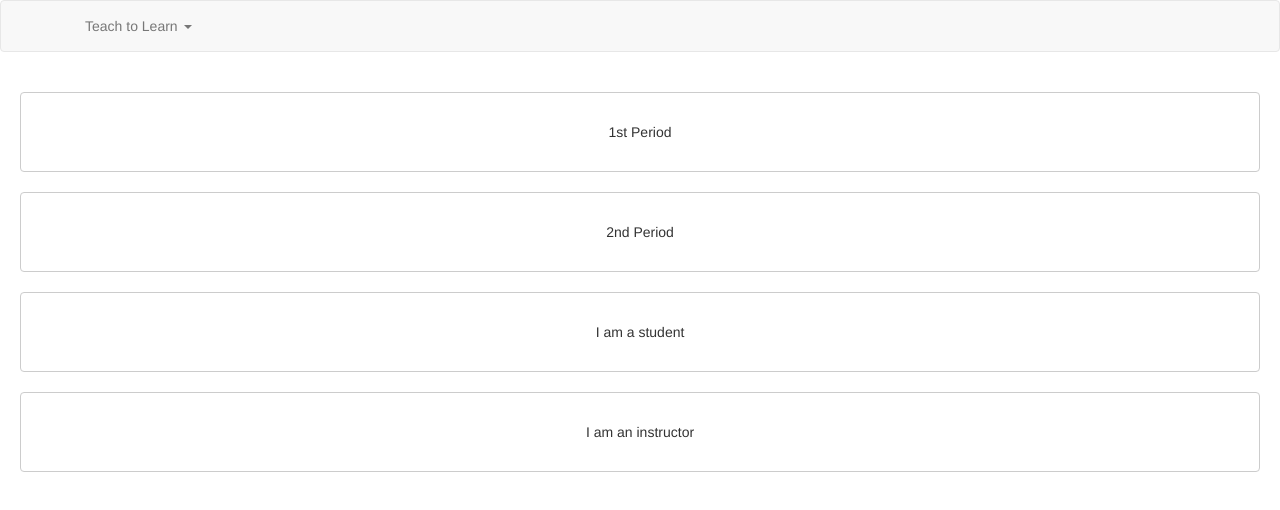
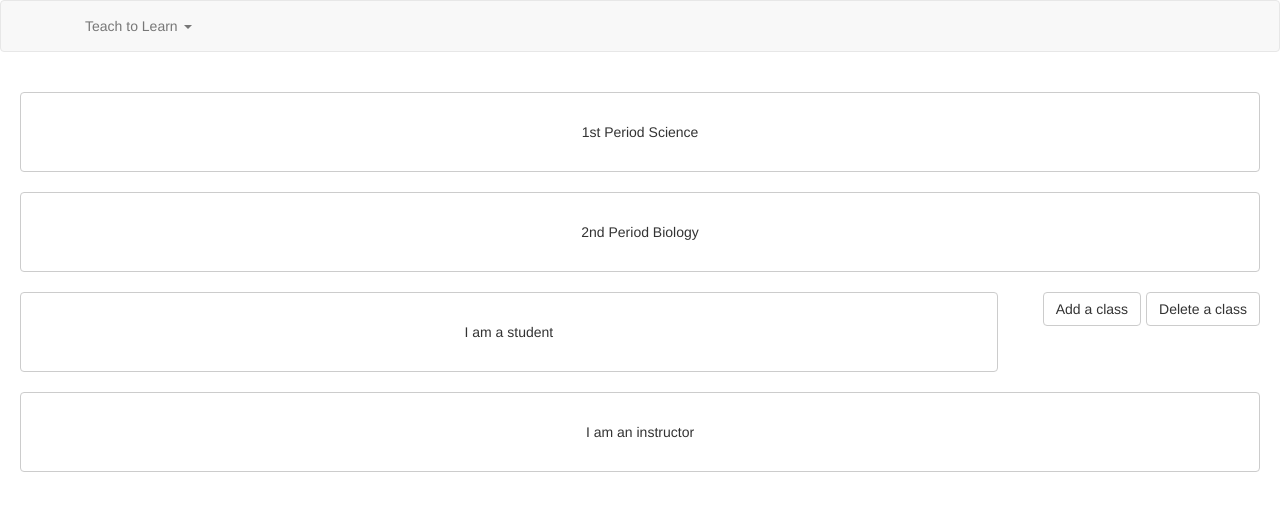
Before and after one commit to mattmelvin1/teach-to-learn, a React (Create React App) app: page /classes in a window 1280 px wide. Shown: the top 510 px of the page. Built offline with nearby package versions, Linux system fonts and the light colour scheme.

Commit message:
fixing changing the flowand adding buttons for managing quizzes

```diff
--- a/src/App.js
+++ b/src/App.js
@@ -6,7 +6,7 @@ import TeachToLiveNavbar from "./Components/TeachToLiveNavbar";
 
 
 import './App.css';
-import "./Styles/ReusableButton.css";
+import "./Styles/Button.css";
 
 
 
--- a/src/Components/Class.js
+++ /dev/null
@@ -1,54 +0,0 @@
-import React from "react";
-import { Button } from "react-bootstrap";
-import "../Styles/ReusableButton.css";
-
-
-export default class Class extends React.Component {
-
-    constructor(props) {
-        super(props);
-
-    }
-
-    handleStudentSubmit = event => {
-        event.preventDefault();
-        this
-            .props
-            .history
-            .push('/students')
-
-    }
-    handleQuizSubmit = event => {
-        event.preventDefault();
-        this
-            .props
-            .history
-            .push('/quizzes')
-
-    }
-    render() {
-        return (
-
-            <div >
-                <div className="ReusableButton">
-                    <Button
-                        variant="primary"
-                        size="lg"
-                        block
-                        onClick={this.handleStudentSubmit}>
-                        Manage students
-                    </Button>
-                </div>
-                <div className="ReusableButton">
-                    <Button
-                        variant="primary"
-                        size="lg"
-                        block
-                        onClick={this.handleQuizSubmit}>
-                        Manage quizzes
-                    </Button>
-                </div>
-            </div>
-        )
-    }
-}
--- a/src/Components/Classes.js
+++ b/src/Components/Classes.js
@@ -1,6 +1,7 @@
 import React from "react";
-import { Button } from "react-bootstrap";
-import "../Styles/ReusableButton.css";
+import { Button, ButtonToolbar } from "react-bootstrap";
+import "../Styles/Button.css";
+
 
 export default class Classes extends React.Component {
     constructor(props) {
@@ -12,15 +13,34 @@ export default class Classes extends React.Component {
         };
     }
 
-    handleSubmit = event => {
+    _handleSubmit = event => {
         console.log("handle submit");
         event.preventDefault();
         this
             .props
             .history
-            .push('/class')
+            .push('/class-administration')
 
     }
+
+    _handleAddClass = event => {
+        event.preventDefault();
+        this
+            .props
+            .history
+            .push('/classes')
+
+    }
+
+    _handleDeleteClass = event => {
+        event.preventDefault();
+        this
+            .props
+            .history
+            .push('/classes')
+
+    }
+
     render() {
         return (
 
@@ -30,8 +50,8 @@ export default class Classes extends React.Component {
                         variant="primary"
                         size="lg"
                         block
-                        onClick={this.handleSubmit}>
-                        1st Period
+                        onClick={this._handleSubmit}>
+                        1st Period Science
                     </Button>
 
                 </div>
@@ -40,9 +60,29 @@ export default class Classes extends React.Component {
                         variant="primary"
                         size="lg"
                         block
-                        onClick={this.handleSubmit}>
-                        2nd Period
+                        onClick={this._handleSubmit}>
+                        2nd Period Biology
                     </Button>
+                </div>
+                <div>
+                <ButtonToolbar className="AdditionalOptionButton">
+                            <Button
+                                variant="primary"
+                                size="lg"
+                                onClick={this
+                                    ._handleAddClass
+                                    .bind(this)}
+                                type="button">Add a class
+                            </Button>
+                            <Button
+                                variant="primary"
+                                size="lg"
+                                onClick={this
+                                    ._handleDeleteClass
+                                    .bind(this)}
+                                type="button">Delete a class
+                            </Button>
+                </ButtonToolbar>
                 </div>
             </div>
 
--- a/src/Components/Quizzes.js
+++ b/src/Components/Quizzes.js
@@ -1,5 +1,6 @@
 import React from "react";
-import { Button } from "react-bootstrap";
+import { Button, ButtonToolbar } from "react-bootstrap";
+import "../Styles/Button.css";
 
 export default class Quizzes extends React.Component {
 
@@ -26,6 +27,24 @@ export default class Quizzes extends React.Component {
             .push('/quiz')
 
     }
+
+
+    _handleCreateQuiz = event => {
+        event.preventDefault();
+        this
+            .props
+            .history
+            .push('/quizzes')
+
+    }
+    _handleDeleteQuiz = event => {
+        event.preventDefault();
+        this
+            .props
+            .history
+            .push('/quizzes')
+
+    }
     render() {
         return (
             <div>
@@ -47,6 +66,25 @@ export default class Quizzes extends React.Component {
                         Quiz 2
                     </Button>
                 </div>
+
+                <ButtonToolbar className="AdditionalOptionButton">
+                            <Button
+                                variant="primary"
+                                size="lg"
+                                onClick={this
+                                    ._handleCreateQuiz
+                                    .bind(this)}
+                                type="button">Create a quiz
+                            </Button>
+                            <Button
+                                variant="primary"
+                                size="lg"
+                                onClick={this
+                                    ._handleDeleteQuiz
+                                    .bind(this)}
+                                type="button">Delete a quiz
+                            </Button>
+                </ButtonToolbar>
             </div>
 
         )
--- a/src/Routes.js
+++ b/src/Routes.js
@@ -1,9 +1,9 @@
 import React from "react";
-import {Route, Switch} from "react-router-dom";
+import { Route, Switch } from "react-router-dom";
 
 import Home from "./Components/Home";
 import Quiz from "./Components/Quiz";
-import Class from "./Components/Class";
+import ClassAdmin from "./Components/ClassAdmin";
 import Classes from "./Components/Classes";
 import Quizzes from "./Components/Quizzes";
 import NotFound from "./Components/NotFound";
@@ -14,17 +14,17 @@ import StudentLogin from "./Components/StudentLogin";
 import TeacherLogin from "./Components/InstructorLogin";
 import StudentTrends from "./Components/StudentTrends";
 
-export default({childProps}) => <Switch>
-    <AppliedRoute path="/"              exact component={Home}          props={childProps}/>
-    <AppliedRoute path="/home"          exact component={Home}          props={childProps}/>
-    <AppliedRoute path="/quiz"          exact component={Quiz}          props={childProps}/>
-    <AppliedRoute path="/class"         exact component={Class}         props={childProps}/>
-    <AppliedRoute path="/classes"       exact component={Classes}       props={childProps}/>
-    <AppliedRoute path="/quizzes"       exact component={Quizzes}       props={childProps}/>
-    <AppliedRoute path="/students"      exact component={Students}      props={childProps}/>
-    <AppliedRoute path="/instructorLogin"  exact component={TeacherLogin}  props={childProps}/>
-    <AppliedRoute path="/classtrends"   exact component={ClassTrends}   props={childProps}/>
-    <AppliedRoute path="/studentlogin"  exact component={StudentLogin}  props={childProps}/>
-    <AppliedRoute path="/studenttrends" exact component={StudentTrends} props={childProps}/>
-    <Route component={NotFound}/>
+export default ({ childProps }) => <Switch>
+    <AppliedRoute path="/" exact component={Home} props={childProps} />
+    <AppliedRoute path="/home" exact component={Home} props={childProps} />
+    <AppliedRoute path="/quiz" exact component={Quiz} props={childProps} />
+    <AppliedRoute path="/class-administration" exact component={ClassAdmin} props={childProps} />
+    <AppliedRoute path="/classes" exact component={Classes} props={childProps} />
+    <AppliedRoute path="/quizzes" exact component={Quizzes} props={childProps} />
+    <AppliedRoute path="/students" exact component={Students} props={childProps} />
+    <AppliedRoute path="/instructorLogin" exact component={TeacherLogin} props={childProps} />
+    <AppliedRoute path="/classtrends" exact component={ClassTrends} props={childProps} />
+    <AppliedRoute path="/studentlogin" exact component={StudentLogin} props={childProps} />
+    <AppliedRoute path="/studenttrends" exact component={StudentTrends} props={childProps} />
+    <Route component={NotFound} />
 </Switch>;
--- a/src/Styles/Button.css
+++ b/src/Styles/Button.css
@@ -1,5 +1,20 @@
+
 .ReusableButton {
-    padding: 10px 0;
+    margin: 0 auto;
+    padding-top: 20px;
+    padding-left: 20px;
+    padding-right: 20px;
+    min-height: 100px;
+    min-width: 300px;
     display: flex;
     justify-content: center;
 }
+
+.AdditionalOptionButton {
+    margin: 0 auto;
+    padding-top: 20px;
+    padding-left: 20px;
+    padding-right: 20px;
+    display: flex;
+    float: right;
+}
--- a/src/Styles/ReusableButton.css
+++ /dev/null
@@ -1,11 +0,0 @@
-
-.ReusableButton {
-    margin: 0 auto;
-    padding-top: 20px;
-    padding-left: 20px;
-    padding-right: 20px;
-    min-height: 100px;
-    min-width: 300px;
-    display: flex;
-    justify-content: center;
-}
```
Also changed, not shown: src/Styles/Class.css (deleted, +0 -13 lines), src/Styles/ClassButton.css (deleted, +0 -8 lines), src/Styles/Classes.css (added), src/Styles/LoginInput.css (deleted), src/Styles/Students.css (deleted).
